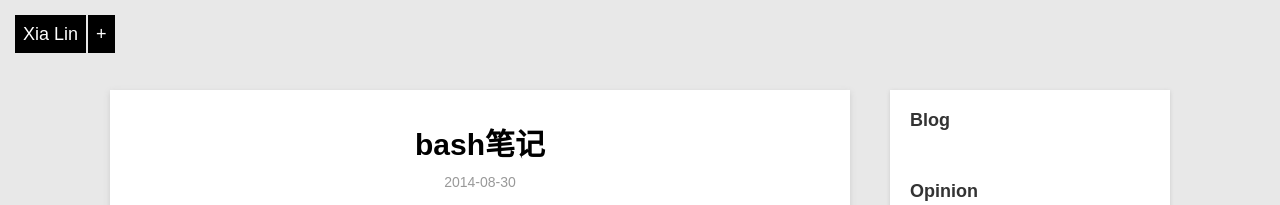
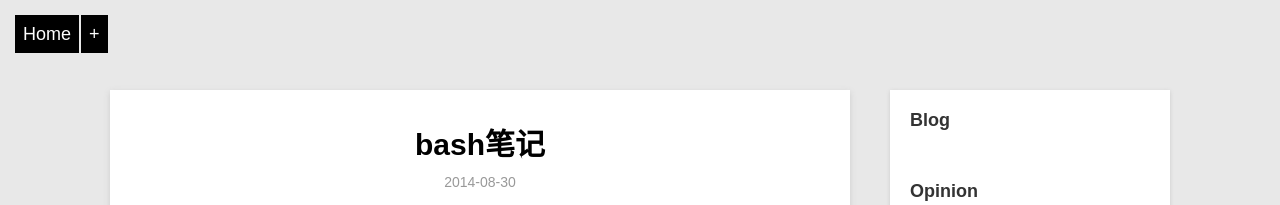
Before and after one commit to embicoin/YiShuiHanXL.github.io, a Jekyll site: the page built from _posts/opinion/2014-08-30-bash-notes.md, in a window 1280 px wide. Shown: the top 205 px of the page. Built offline with Jekyll 4.4.1, drawn with Linux system fonts in a browser that asks for light colours; Markdown is read by kramdown in place of the engine named in the settings.

Commit message:
change name to HOMEw

```diff
--- a/_layouts/default.html
+++ b/_layouts/default.html
@@ -18,7 +18,10 @@
 
     <div class="home-menu">
         <div class="home-icon-con">
+            <!--
             <a class="home-menu-icon" href="/">Xia Lin</a>
+            -->
+            <a class="home-menu-icon" href="/">Home</a>
             <a class="home-follow" href="#" title="Contact Me">+</a>
         </div>
         <div class="home-contact">
```
